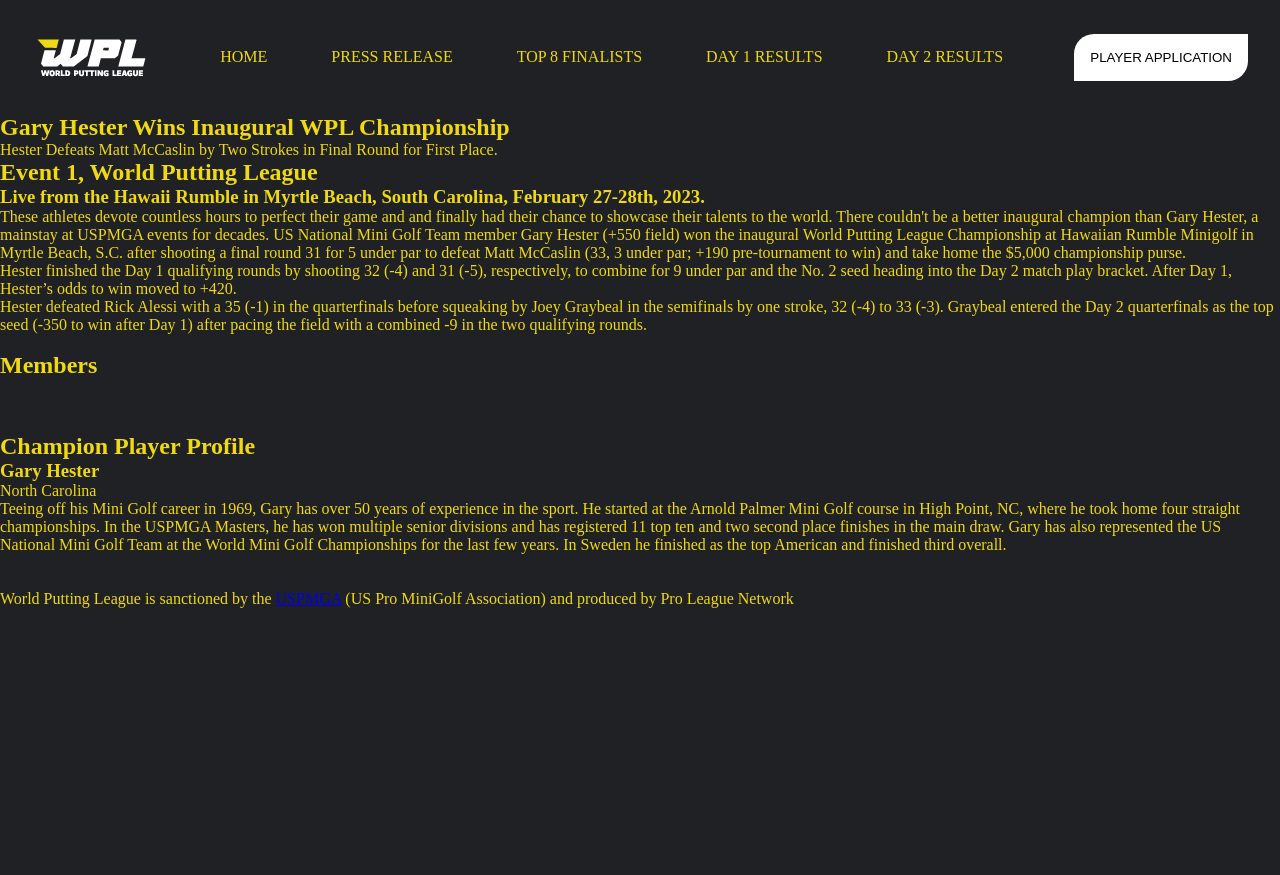
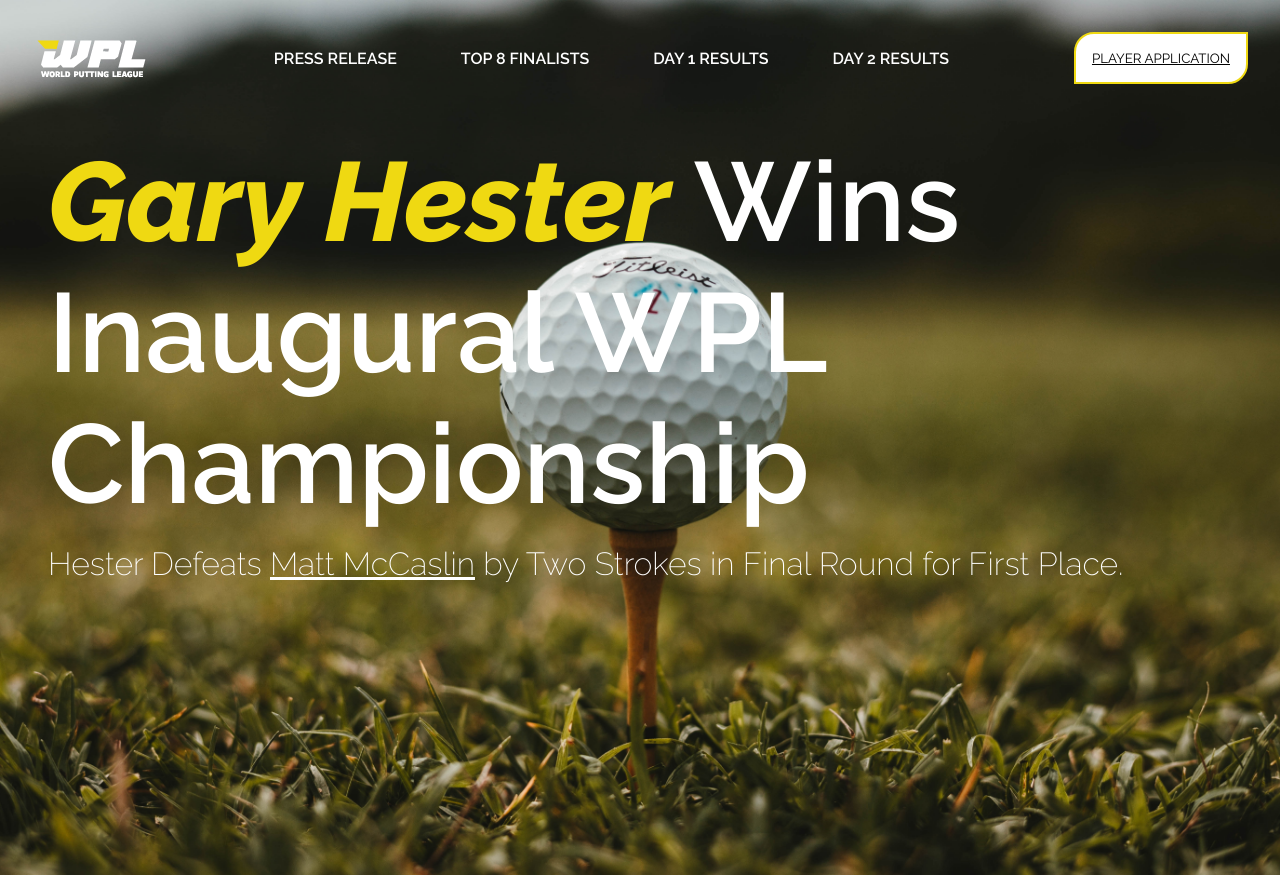
Before and after one commit to carrotforrabbit/WPL, a plain HTML site: page index.html in a window 1280 px wide. Shown: the top 875 px of the page. Before the commit the page ends 800 px from the top, so only its background shows below. Drawn offline with Linux system fonts and the light colour scheme.

Commit message:
add styles for intro and main blocks

```diff
--- a/assets/styles/styles.css
+++ b/assets/styles/styles.css
@@ -4,8 +4,11 @@
 }
 
 body {
+  font-family: "Raleway", sans-serif;
+  font-weight: 200;
+  font-size: 1rem;
   background-color: #202124;
-  color: #efd912;
+  color: #ffffff;
   box-sizing: border-box;
 }
 
@@ -13,14 +16,33 @@ link {
   cursor: pointer;
 }
 
+.title {
+  font-size: 3rem;
+}
+.subtitle {
+  font-size: 1.5rem;
+  font-weight: 200;
+  font-style: italic;
+}
+
+.visually-hidden {
+  display: none;
+}
+
 /* HEADER */
 
 .header {
+  width: 95%;
   padding: 2rem;
   display: flex;
   justify-content: space-between;
   align-items: center;
+  position: fixed;
   text-transform: uppercase;
+}
+.active {
+  background-color: #202124;
+  border-bottom: 1px solid #ffffff;
 }
 
 .header__list {
@@ -33,6 +55,7 @@ link {
 .header__item {
   padding: 1rem;
   margin: 0 1rem;
+  font-weight: 600;
 }
 
 .header__link {
@@ -42,15 +65,17 @@ link {
 }
 
 .header__item:hover {
-  color: #ffffff;
+  color: #efd912;
 }
 
 .header__button {
   padding: 1rem;
   background-color: #ffffff;
   text-transform: uppercase;
-  border: none;
+  text-decoration: underline;
+  border: 2px solid #efd912;
   border-radius: 20px 0;
+  font-family: "Raleway", sans-serif;
   cursor: pointer;
   transition: ease-in-out 0.5s;
 }
@@ -58,3 +83,56 @@ link {
 .header__button:hover {
   background-color: #efd912;
 }
+
+/* INTRO */
+
+.intro {
+  padding: 8.5rem 0 2rem 3rem;
+  height: 100vh;
+  background-image: url("../img/main2.jpg");
+  background-position: center;
+  background-repeat: no-repeat;
+  background-size: cover;
+}
+.intro__title {
+  max-width: 80%;
+  margin-bottom: 1rem;
+  font-size: 7rem;
+}
+
+.intro__title_cursive {
+  color: #efd912;
+  font-style: italic;
+}
+
+.intro__text {
+  font-size: 2rem;
+}
+
+.text-underline {
+  text-decoration: underline;
+}
+.text-color {
+  color: #efd912;
+}
+
+/* MAIN */
+
+.main {
+  padding: 7rem;
+  display: flex;
+  justify-content: space-between;
+  align-items: flex-start;
+}
+
+.main__container {
+  max-width: 50%;
+}
+
+.main__subtitle {
+  margin-bottom: 2rem;
+}
+
+.main__text {
+  margin-bottom: 1.5rem;
+}
--- a/index.html
+++ b/index.html
@@ -6,6 +6,12 @@
     <meta http-equiv="X-UA-Compatible" content="IE=edge">
     <meta name="viewport" content="width=device-width, initial-scale=1.0">
     <link rel="stylesheet" href="./assets/styles/styles.css">
+    <link rel="preconnect" href="https://fonts.googleapis.com">
+    <link rel="preconnect" href="https://fonts.gstatic.com" crossorigin>
+    <link rel="preconnect" href="https://fonts.googleapis.com">
+    <link rel="preconnect" href="https://fonts.gstatic.com" crossorigin>
+    <link href="https://fonts.googleapis.com/css2?family=Raleway:ital,wght@0,200;0,400;0,600;1,200;1,800&display=swap"
+        rel="stylesheet">
     <title>WPL</title>
 </head>
 
@@ -14,7 +20,6 @@
         <img src="./assets/img/logo.png" alt="WPL logo." class="header__logo">
         <nav class="header__nav">
             <ul class="header__list">
-                <li class="header__item"><a href="" class="header__link">Home</a></li>
                 <li class="header__item"><a href="" class="header__link">press release</a></li>
                 <li class="header__item"><a href="" class="header__link">top 8 finalists</a></li>
                 <li class="header__item"><a href="" class="header__link">day 1 results</a></li>
@@ -26,18 +31,21 @@
     <section class="intro">
         <h1 class="intro__title"><span class="intro__title_cursive">Gary Hester</span> Wins Inaugural WPL Championship
         </h1>
-        <p class="intro__text">Hester Defeats Matt McCaslin by Two Strokes in Final Round for First Place.</p>
+        <p class="intro__text">Hester Defeats <span class="text-underline">Matt McCaslin</span> by Two Strokes in Final
+            Round for First Place.</p>
     </section>
     <section class="main">
         <div class="main__container">
-            <h2 class="main__title title">Event 1, World Putting League</h2>
+            <h2 class="main__title title"><span class="text-underline text-color">Event 1</span>, World Putting League
+            </h2>
             <h3 class="main__subtitle subtitle">Live from the Hawaii Rumble in Myrtle Beach, South Carolina, February
                 27-28th, 2023.</h3>
             <p class="main__text main__text_1 text">These athletes devote countless hours to perfect their game and and
                 finally had their
                 chance to showcase their talents
                 to the world. There couldn't be a better inaugural champion than Gary Hester, a mainstay at USPMGA
-                events for decades. US National Mini Golf Team member Gary Hester (+550 field) won the
+                events for decades. US National Mini Golf Team member <span class="text-color">Gary Hester</span> (+550
+                field) won the
                 inaugural World Putting League Championship at
                 Hawaiian Rumble Minigolf in Myrtle Beach, S.C. after shooting a final round 31 for 5 under par to defeat
                 Matt McCaslin
@@ -52,7 +60,7 @@
                 after Day 1) after
                 pacing the field with a combined -9 in the two qualifying rounds.</p>
         </div>
-        <div class="main__wrapper"><img src="" alt="" class="main__img"></div>
+        <div class="main__wrapper"><img src="./assets/img/team.png" alt="WPL team." class="main__img"></div>
     </section>
     <section class="gallery">
         <h2 class="gallery__title visually-hidden">Members</h2>
```
Also changed, not shown: assets/fonts/Raleway-Bold.woff2 (added), assets/fonts/Raleway-Light.woff2 (added), assets/fonts/Raleway-Medium.woff2 (added), assets/fonts/Raleway-Regular.woff2 (added), assets/fonts/Raleway-Thin.woff2 (added), assets/img/main2.jpg (added), assets/img/team.png (added), 6 other files.
